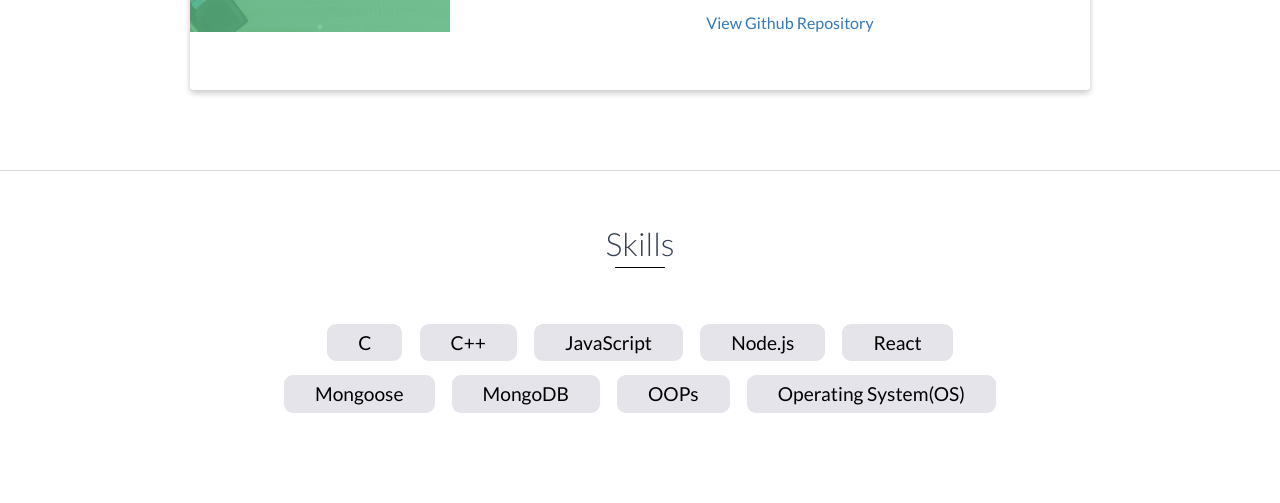
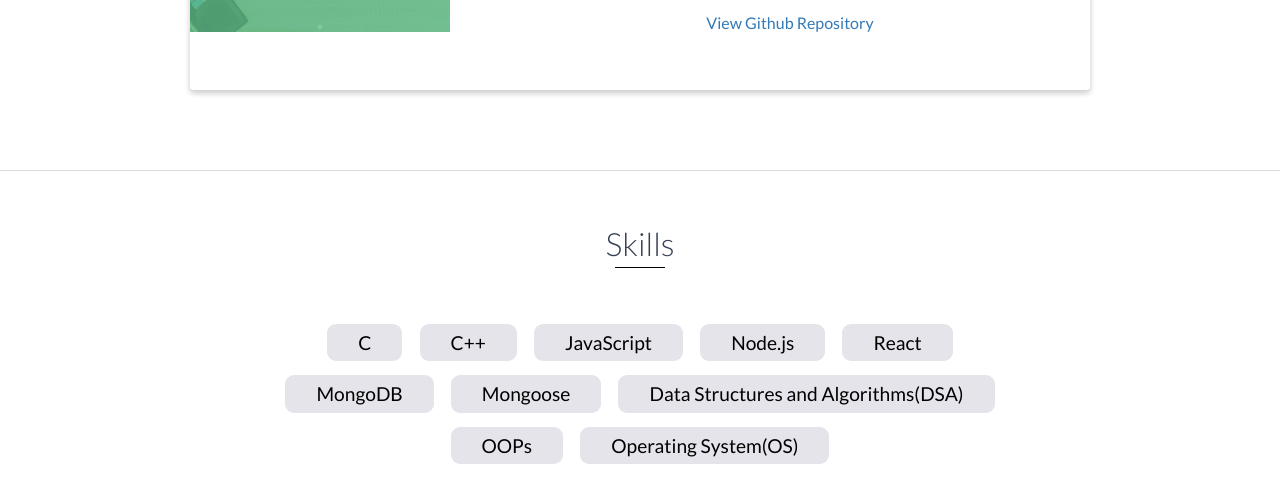
Before and after one commit to deveshk27/portfolio-website, a website: page index.html in a window 1280 px wide. Shown: the part 2575-3078 px from the top of the page. Drawn offline with nearby package versions, Linux system fonts and the light colour scheme.

Commit message:
Change info

```diff
--- a/index.html
+++ b/index.html
@@ -189,8 +189,9 @@
             <li>JavaScript</li>
             <li>Node.js</li>
             <li>React</li>
+            <li>MongoDB</li>
             <li>Mongoose</li>
-            <li>MongoDB</li>
+            <li>Data Structures and Algorithms(DSA)</li>
             <li>OOPs</li>
             <li>Operating System(OS)</li>
         </ul>
```
